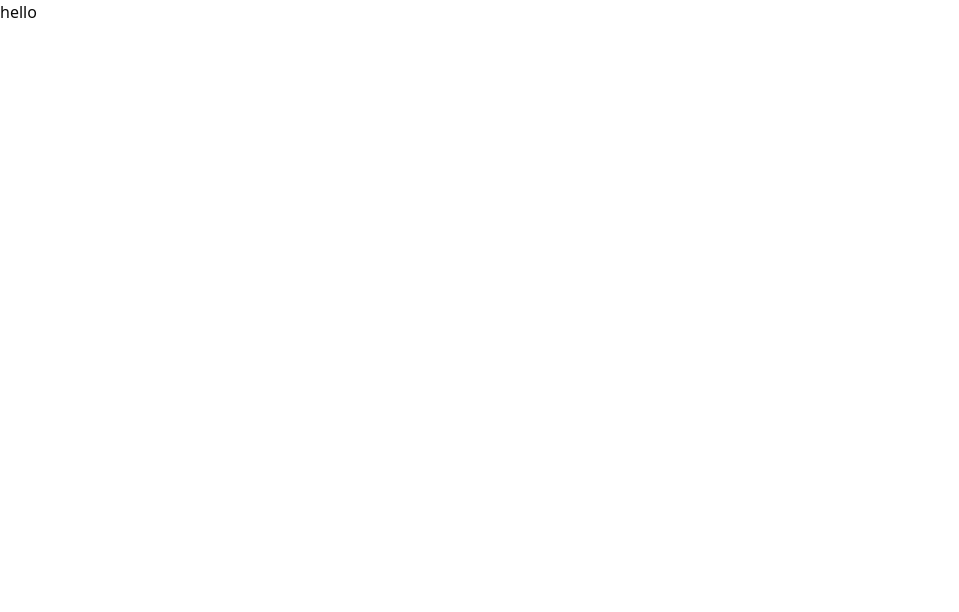
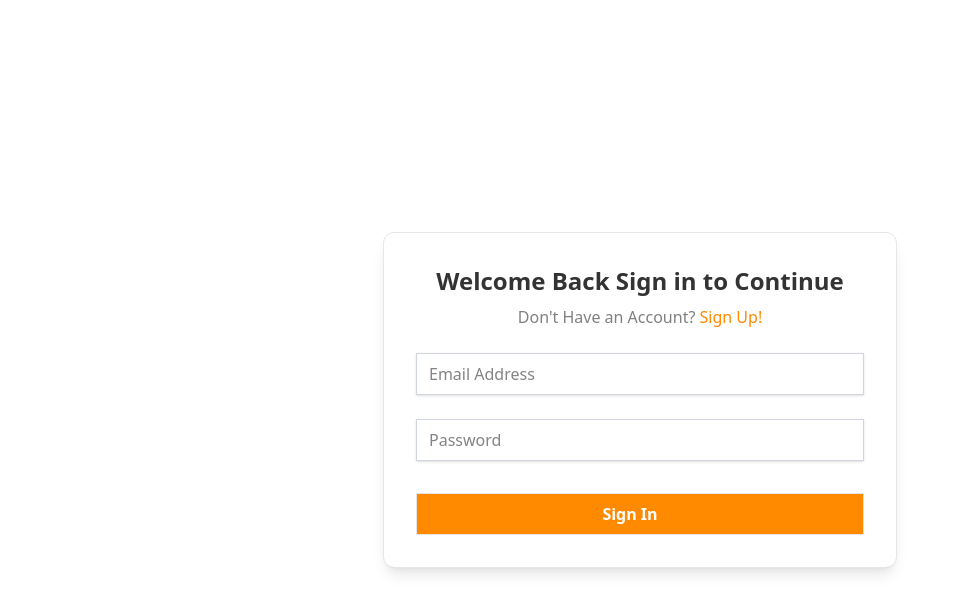
Before and after one commit to MohammadMasumHossain/JobNest, a React (Vite) app: page / in a window 1280 px wide. Shown: the top 612 px of the page, without its empty margins (0-959 px from the left). Built offline with nearby package versions, Linux system fonts and the light colour scheme.

Commit message:
login in page using react hook form

```diff
--- a/package.json
+++ b/package.json
@@ -16,6 +16,7 @@
     "lucide-react": "^0.563.0",
     "react": "^19.2.3",
     "react-dom": "^19.2.0",
+    "react-hook-form": "^7.71.1",
     "react-router": "^7.13.0",
     "router": "^2.2.0",
     "tailwind-merge": "^3.4.0",
--- a/src/layouts/MainLayout.tsx
+++ b/src/layouts/MainLayout.tsx
@@ -1,5 +1,11 @@
+import Login from "@/pages/Auth/Login";
+
 const MainLayout = () => {
-  return <div>hello</div>;
+  return (
+    <div>
+      <Login></Login>
+    </div>
+  );
 };
 
 export default MainLayout;
--- /dev/null
+++ b/src/pages/Auth/Login.tsx
@@ -0,0 +1,79 @@
+import { ChevronRight } from "lucide-react";
+import { useForm, type SubmitHandler } from "react-hook-form";
+
+type Inputs = {
+  email: string;
+  password: string;
+};
+
+const Login = () => {
+  const {
+    register,
+    handleSubmit,
+    formState: { errors },
+  } = useForm<Inputs>();
+
+  const onSubmit: SubmitHandler<Inputs> = (data) => {
+    console.log("form submitted", data);
+  };
+
+  return (
+    <div className="flex justify-center items-center min-h-screen bg-[#ffffff] ">
+      <div className="p-8 bg-white shadow-lg outline outline-gray-200 rounded-lg max-w-sm lg:max-w-lg w-full">
+        <h1 className="text-2xl text-[#333] font-bold text-center ">
+          Welcome Back Sign in to Continue
+        </h1>
+        <p className="text-center  mt-2 text-[#808080] text-md  ">
+          Don't Have an Account?{" "}
+          <span className="text-[#ff8a00] cursor-pointer">Sign Up!</span>
+        </p>
+        <form onSubmit={handleSubmit(onSubmit)}>
+          <div>
+            <input
+              id="email"
+              type="email"
+              {...register("email", {
+                required: "Email is required",
+              })}
+              placeholder="Email Address"
+              className={` mt-6 w-full px-3 py-2 border  border-gray-300 shadow-sm`}
+            />
+            {errors.email && (
+              <p className=" mt-2  px-1 text-sm text-red-600">
+                {errors.email?.message}
+              </p>
+            )}
+            <input
+              id="password"
+              type="password"
+              {...register("password", {
+                required: "Enter your Password",
+              })}
+              placeholder="Password"
+              className={`mt-6 w-full px-3 py-2 border border-gray-300 shadow-sm `}
+            />
+            {errors.password && (
+              <p className=" mt-2  px-1 text-sm text-red-600">
+                {errors.password?.message}
+              </p>
+            )}
+          </div>
+
+          <button
+            className=" group flex items-center justify-center border mt-8 px-3 py-2 w-full bg-[#FF8A00] font-bold text-md cursor-pointer text-white"
+            type="submit"
+          >
+            <span className="transition duration-300 group-hover:-translate-x-2">
+              Sign In
+            </span>
+            <span className="w-5 h-5 opacity-0  group-hover:opacity-100  group-hover:translate-x-2 transition duration-300">
+              <ChevronRight size={20} />
+            </span>
+          </button>
+        </form>
+      </div>
+    </div>
+  );
+};
+
+export default Login;
```
Also changed, not shown: src/layouts/DashboardLayout.tsx (added), src/pages/Auth/Register.tsx (added), 1 other file (tests, documents, lock files or other folders).
